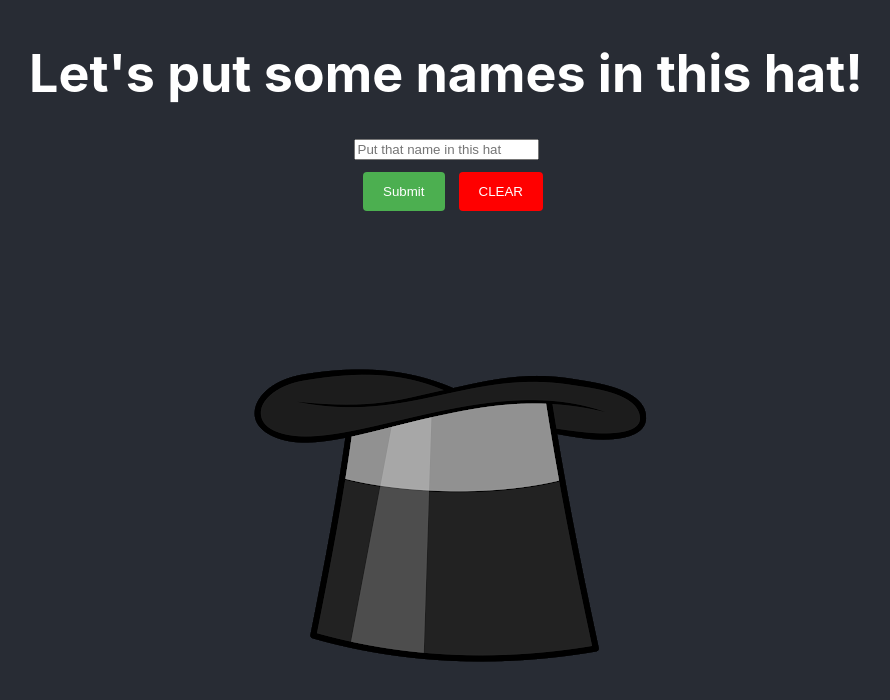
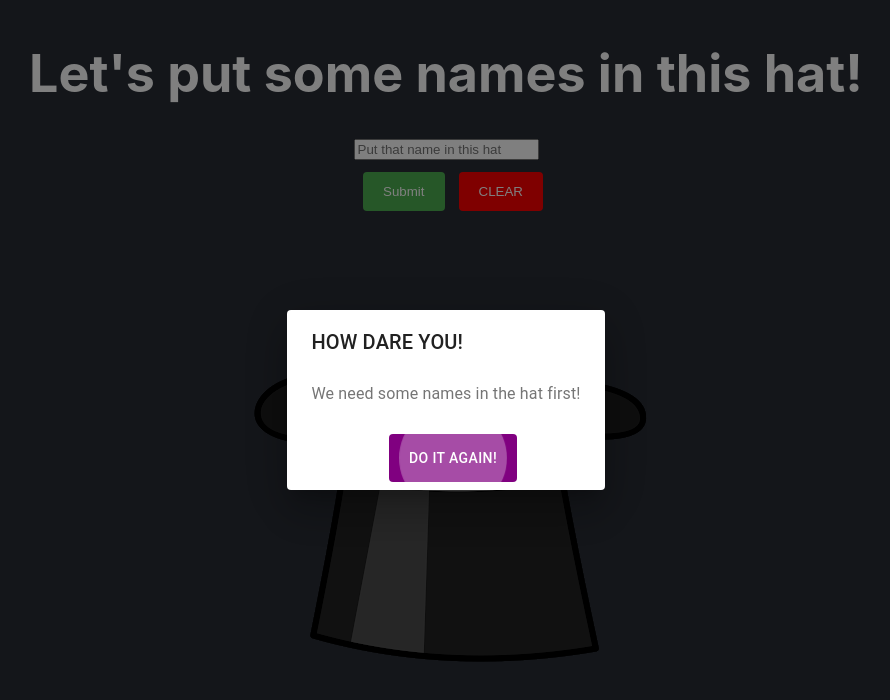
Before and after one commit to jburked/name-hat, a React (Create React App) app: page / in a window 1280 px wide. Both pictures are taken after a click on the picture 640 px from the left and 531 px from the top of the page. Shown: the top 700 px of the page, without its empty margins (194-1084 px from the left). Built offline with nearby package versions, Linux system fonts and the light colour scheme.

Commit message:
working on dialog

```diff
--- a/package.json
+++ b/package.json
@@ -3,6 +3,7 @@
   "version": "0.1.0",
   "private": true,
   "dependencies": {
+    "@material-ui/core": "^4.11.3",
     "@testing-library/jest-dom": "^5.11.4",
     "@testing-library/react": "^11.1.0",
     "@testing-library/user-event": "^12.1.10",
--- a/src/Form.tsx
+++ b/src/Form.tsx
@@ -2,19 +2,43 @@ import React, { useState } from "react";
 import hat from "./upsideDownHat.png";
 import "./Form.css";
 
-const n: string = "";
-const nList: string[] = [];
+import Button from "@material-ui/core/Button";
+import Dialog from "@material-ui/core/Dialog";
+import DialogActions from "@material-ui/core/DialogActions";
+import DialogContent from "@material-ui/core/DialogContent";
+import DialogContentText from "@material-ui/core/DialogContentText";
+import DialogTitle from "@material-ui/core/DialogTitle";
+
+const style = { justifyContent: "center" };
 
 const Form = () => {
-  const [name, setName] = useState(n);
-  const [list, setList] = useState(nList);
+  const [name, setName] = useState("");
+  const [chosenOne, setChosenOne] = useState("");
+  const [list, setList] = useState<string[]>([]);
+  const [open, setOpen] = useState(false);
+  const [title, setTitle] = useState("");
+
+  const handleClickOpen = () => {
+    setOpen(true);
+  };
+
+  const handleClose = () => {
+    setOpen(false);
+  };
 
   const onDraw = () => {
-    if (list && list.length > 1) {
-      alert(list[Math.floor(Math.random() * list.length)]);
+    if (list && list.length > 2) {
+      setChosenOne(list[Math.floor(Math.random() * list.length)]);
+      setTitle("THE HAT HAS DECIDED");
+      handleClickOpen();
       setList([]);
+    } else if (list && list.length === 2) {
+      setTitle("Why don't you flip a coin?");
+      handleClickOpen();
     } else {
-      alert("We need some names in the hat first!");
+      setChosenOne("We need some names in the hat first!");
+      setTitle("HOW DARE YOU!");
+      handleClickOpen();
     }
   };
 
@@ -22,8 +46,14 @@ const Form = () => {
     <form
       onSubmit={(e) => {
         e.preventDefault();
-        list.push(name);
-        setName("");
+        if (list.includes(name)) {
+          setTitle("Check your list");
+          setChosenOne(name + " is already in the hat");
+          handleClickOpen();
+        } else {
+          setList(list.concat(name));
+          setName("");
+        }
       }}
     >
       <div className="col-container">
@@ -61,6 +91,30 @@ const Form = () => {
           {<img src={hat} className="Hat" alt="logo" onClick={onDraw} />}
         </div>
       </div>
+
+      <div>
+        {/* <Button variant="outlined" color="primary" onClick={handleClickOpen}>
+          Open alert dialog
+        </Button> */}
+        <Dialog
+          open={open}
+          onClose={handleClose}
+          aria-labelledby="alert-dialog-title"
+          aria-describedby="alert-dialog-description"
+        >
+          <DialogTitle id="alert-dialog-title">{title}</DialogTitle>
+          <DialogContent style={style}>
+            <DialogContentText id="alert-dialog-description">
+              {chosenOne}
+            </DialogContentText>
+          </DialogContent>
+          <DialogActions style={style}>
+            <Button onClick={handleClose} color="primary" autoFocus>
+              DO IT AGAIN!
+            </Button>
+          </DialogActions>
+        </Dialog>
+      </div>
     </form>
   );
 };
```
Also changed, not shown: 1 other file (tests, documents, lock files or other folders).
